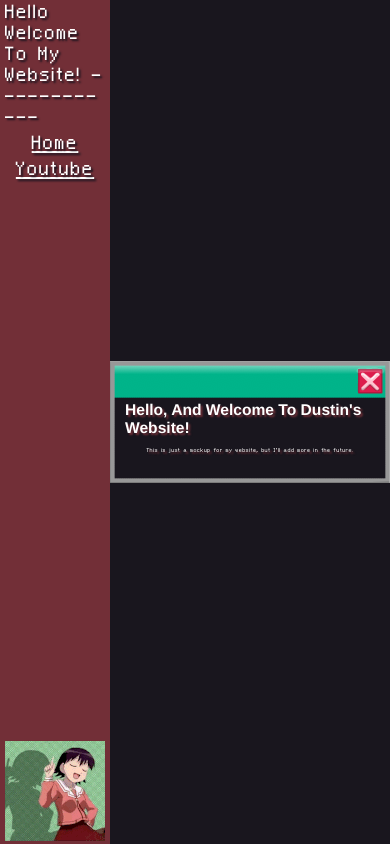
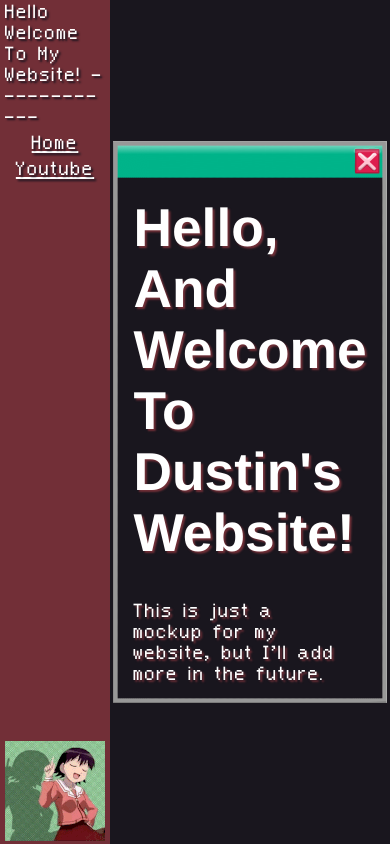
Before and after one commit to dustin4242/my-website, a Nuxt app: page / in a window 390 px wide. Built offline with nearby package versions, Linux system fonts and the light colour scheme.

Commit message:
this should make it batter on mobile

```diff
--- a/app.vue
+++ b/app.vue
@@ -25,6 +25,7 @@ body,
 
 .page {
 	display: flex;
+	width: 100%;
 	height: 100%;
 }
 </style>
--- a/components/sidebar.vue
+++ b/components/sidebar.vue
@@ -1,29 +1,18 @@
 <template>
 	<div class="seperate">
 		<div class="sidebar">
-			<div>
-				Hello Welcome To My Website!
-				------------
-			</div>
+			Hello Welcome To My Website!
+			------------
 			<a href="/" class="button">Home</a>
 			<a href="https://www.youtube.com/@DudeBroVideos" class="button">Youtube</a>
 		</div>
-		<div>
-			<a href="https://youtu.be/488YxXFIpz8">
-				<NuxtImg src="/caprininha.gif" />
-			</a>
-		</div>
+		<a href="https://youtu.be/488YxXFIpz8">
+			<NuxtImg src="/caprininha.gif" />
+		</a>
 	</div>
 </template>
 
 <style>
-.sidebar {
-	display: flex;
-	flex-direction: column;
-	align-items: center;
-	gap: 5px;
-}
-
 .seperate {
 	display: flex;
 	flex-direction: column;
@@ -38,6 +27,14 @@
 
 	color: white;
 	text-shadow: #19131e 2px 2px 2px;
+	overflow-x: scroll;
+}
+
+.sidebar {
+	display: flex;
+	flex-direction: column;
+	align-items: center;
+	gap: 5px;
 }
 
 .button {
--- a/pages/index.vue
+++ b/pages/index.vue
@@ -10,26 +10,22 @@
 <style>
 .something {
 	display: flex;
+	flex-direction: column;
+	align-items: center;
 	justify-content: center;
-	align-items: center;
+	overflow-x: scroll;
 	width: 100%;
 	background-color: #19161e;
-
 	color: white;
-	font-size: 2vw;
 	text-shadow: #722f37 2px 2px 2px;
 }
 
 .window {
-	display: flex;
-	flex-direction: column;
-	justify-content: center;
-	align-items: center;
-	padding: 15px;
+	margin: 10px;
+	padding: 20px;
+	text-wrap: balance;
 	border-image-source: url("/window.png");
-	border-image-outset: 15px 0 15px 0;
 	border-image-slice: 37 34 5;
 	border-image-width: 37px 34px 5px 34px;
-	border-image-repeat: round;
 }
 </style>
```
